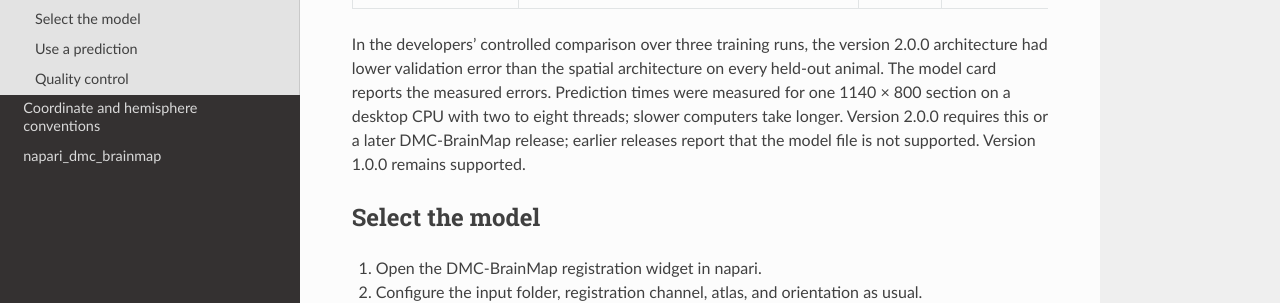
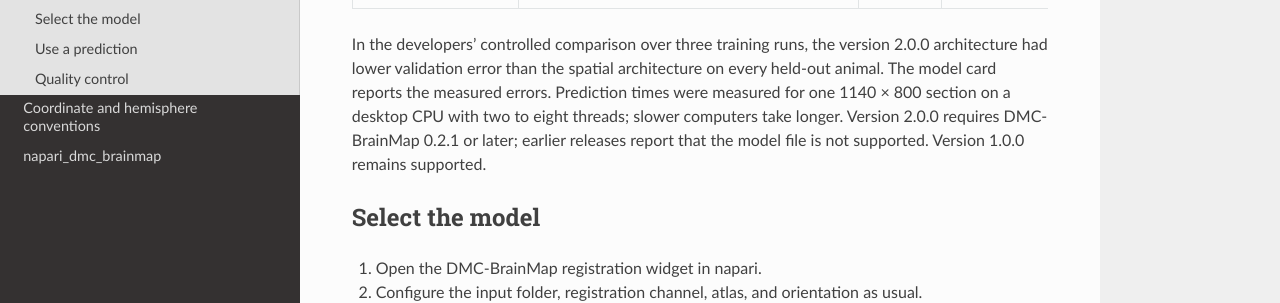
Before and after one commit to hejDMC/napari-dmc-brainmap, a Sphinx documentation site: the page built from docs/source/registration_prediction.rst, in a window 1280 px wide and 900 px high, scrolled down 740 px. Shown: the part 223-526 px from the top of the window. Built offline with Sphinx 7.4.7 and the Read the Docs theme 3.1.0, drawn with Linux system fonts in a browser that asks for light colours.

Commit message:
chore(release): prepare 0.2.1
- set project and lockfile version to 0.2.1
- date the 0.2.1 changelog, noting it is the first stable release since 0.1.8
- update the release-artifact CI job for 0.2.1
- document 0.2.1 as the first release supporting predictor v2.0.0

```diff
--- a/docs/source/registration_prediction.rst
+++ b/docs/source/registration_prediction.rst
@@ -59,9 +59,9 @@
 architecture on every held-out animal. The model card reports the measured
 errors. Prediction times were measured for one
 1140 × 800 section on a desktop CPU with two to eight threads; slower computers
-take longer. Version 2.0.0 requires this or a later DMC-BrainMap release;
-earlier releases report that the model file is not supported. Version 1.0.0
-remains supported.
+take longer. Version 2.0.0 requires DMC-BrainMap 0.2.1 or later; earlier
+releases report that the model file is not supported. Version 1.0.0 remains
+supported.
 
 Select the model
 ----------------
--- a/pyproject.toml
+++ b/pyproject.toml
@@ -1,6 +1,6 @@
 [project]
 name = "napari-dmc-brainmap"
-version = "0.2.0b2"
+version = "0.2.1"
 description = "DMC-BrainMap is an end-to-end tool for multi-feature brain mapping across species"
 readme = "README.md"
 requires-python = ">=3.11,<3.14"
```
Also changed, not shown: CHANGELOG.md (+16 -0 lines), 2 other files.
